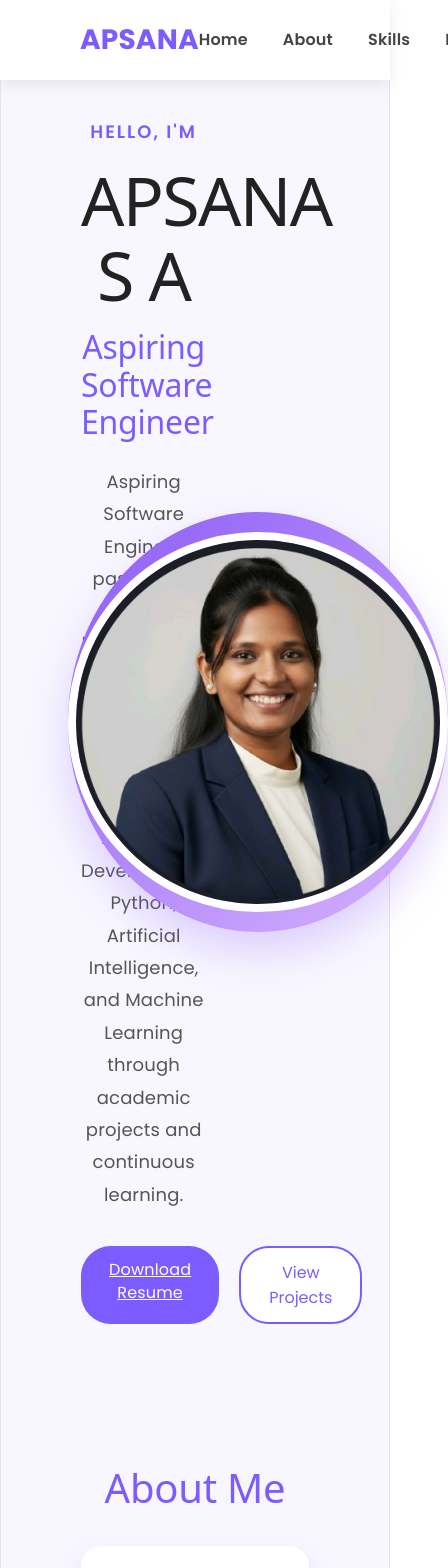
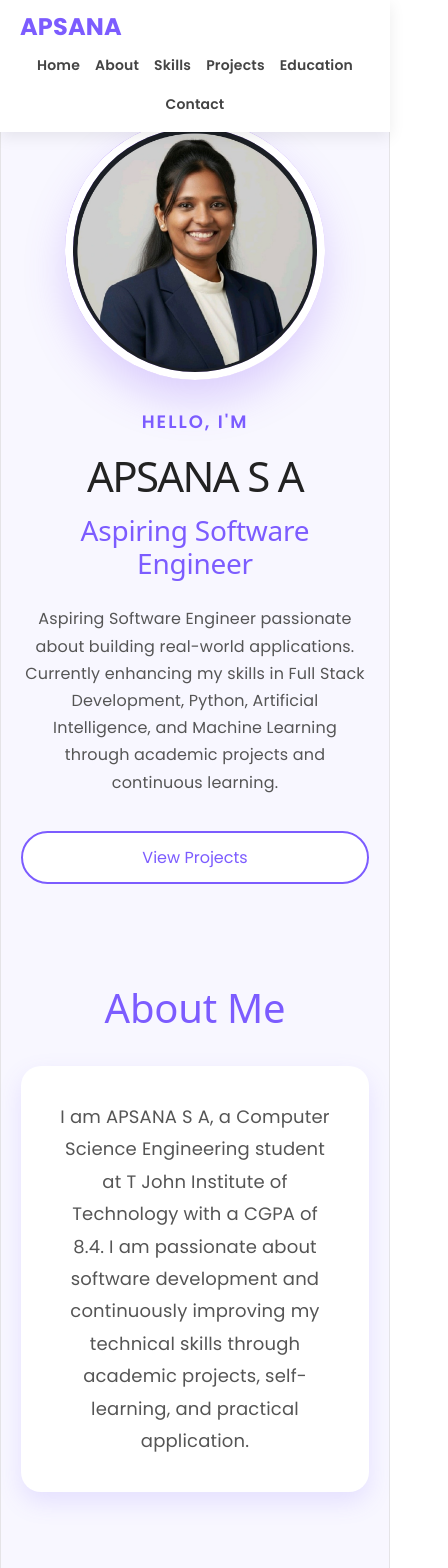
Before and after one commit to Apsana20/apsana-portfolio, a React (Vite) app: page / in a window 390 px wide. Shown: the top 1568 px of the page, 448 px wide, since content can reach past the window. Built offline with nearby package versions, Linux system fonts and the light colour scheme.

Commit message:
Made portfolio responsive

```diff
--- a/src/App.css
+++ b/src/App.css
@@ -451,3 +451,124 @@ font-weight:600;
 .certificate-card a:hover{
 background:#6245ff;
 }
+/* ===========================
+   Mobile Responsive
+=========================== */
+
+@media screen and (max-width: 768px) {
+
+  .hero{
+    flex-direction: column;
+    text-align: center;
+    padding: 30px 20px;
+  }
+
+  .hero-content,
+  .hero-image{
+    width:100%;
+  }
+
+  .project-grid{
+    display:grid;
+    grid-template-columns:1fr;
+    gap:20px;
+  }
+
+  .skills-grid{
+    display:grid;
+    grid-template-columns:1fr;
+    gap:20px;
+  }
+
+  .buttons{
+    flex-direction:column;
+    width:100%;
+  }
+
+  .buttons a,
+  .buttons button{
+    width:100%;
+  }
+
+  img{
+    max-width:100%;
+    height:auto;
+  }
+
+  .section{
+    padding:60px 20px;
+  }
+
+}
+/* ================= MOBILE RESPONSIVE ================= */
+
+@media (max-width:768px){
+
+  .navbar{
+    padding:15px 20px;
+    flex-wrap:wrap;
+    height:auto;
+  }
+
+  .logo{
+    font-size:24px;
+  }
+
+  .nav-links{
+    width:100%;
+    justify-content:center;
+    flex-wrap:wrap;
+    gap:15px;
+    margin-top:15px;
+  }
+
+  .nav-links a{
+    font-size:14px;
+  }
+
+  .resume-btn{
+    display:none;
+  }
+
+  .hero{
+    flex-direction:column-reverse;
+    text-align:center;
+    padding:120px 20px 40px;
+  }
+
+  .left,
+  .right{
+    width:100%;
+  }
+
+  .hero h1{
+    font-size:42px;
+  }
+
+  .hero h2{
+    font-size:28px;
+  }
+
+  .description{
+    font-size:16px;
+    line-height:1.7;
+  }
+
+  .buttons{
+    justify-content:center;
+    flex-wrap:wrap;
+  }
+
+  .profile-circle{
+    width:260px;
+    height:260px;
+    margin:0 auto 30px;
+  }
+
+  .profile{
+    width:100%;
+    height:100%;
+    object-fit:cover;
+  }
+
+}
```
